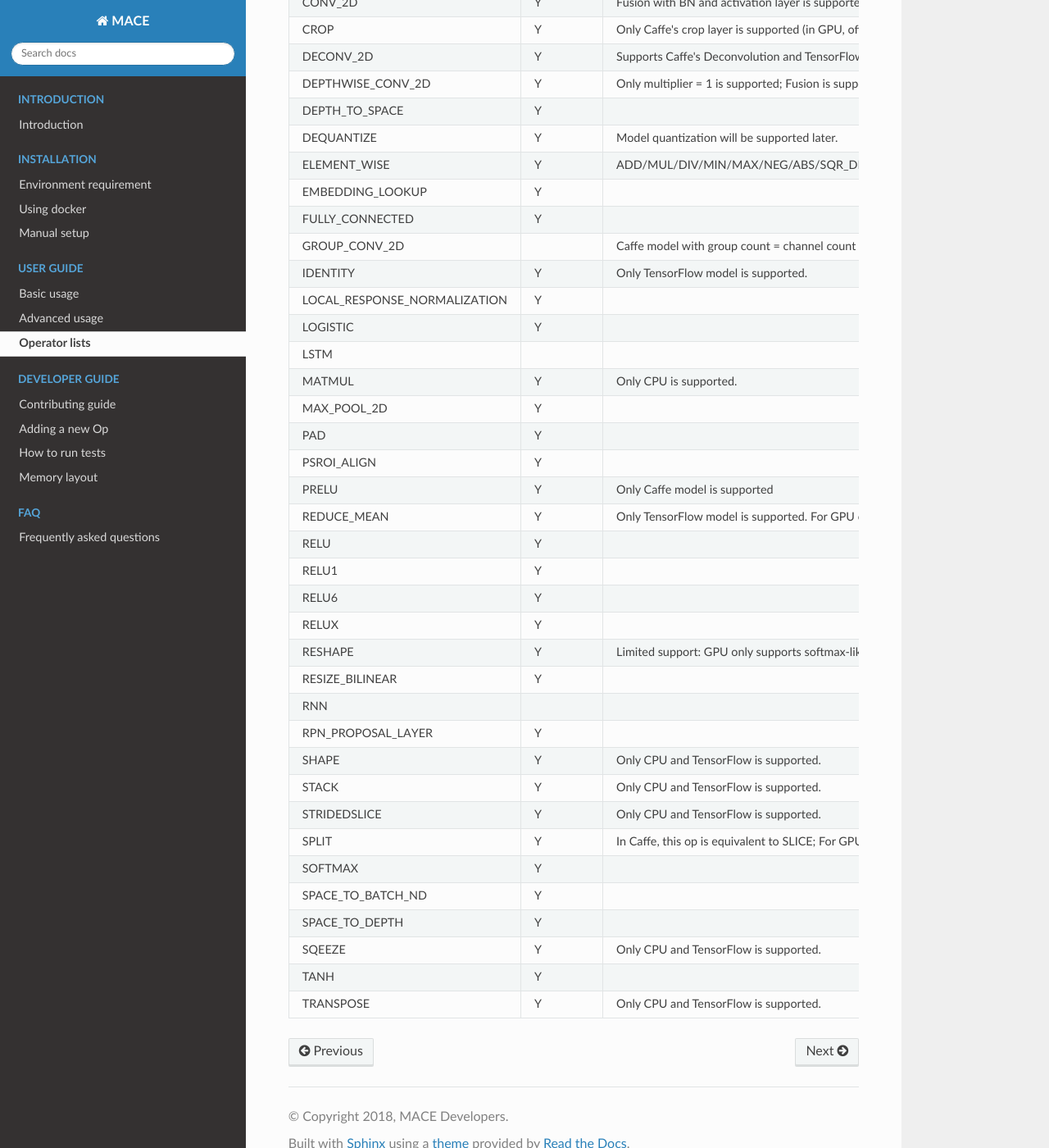
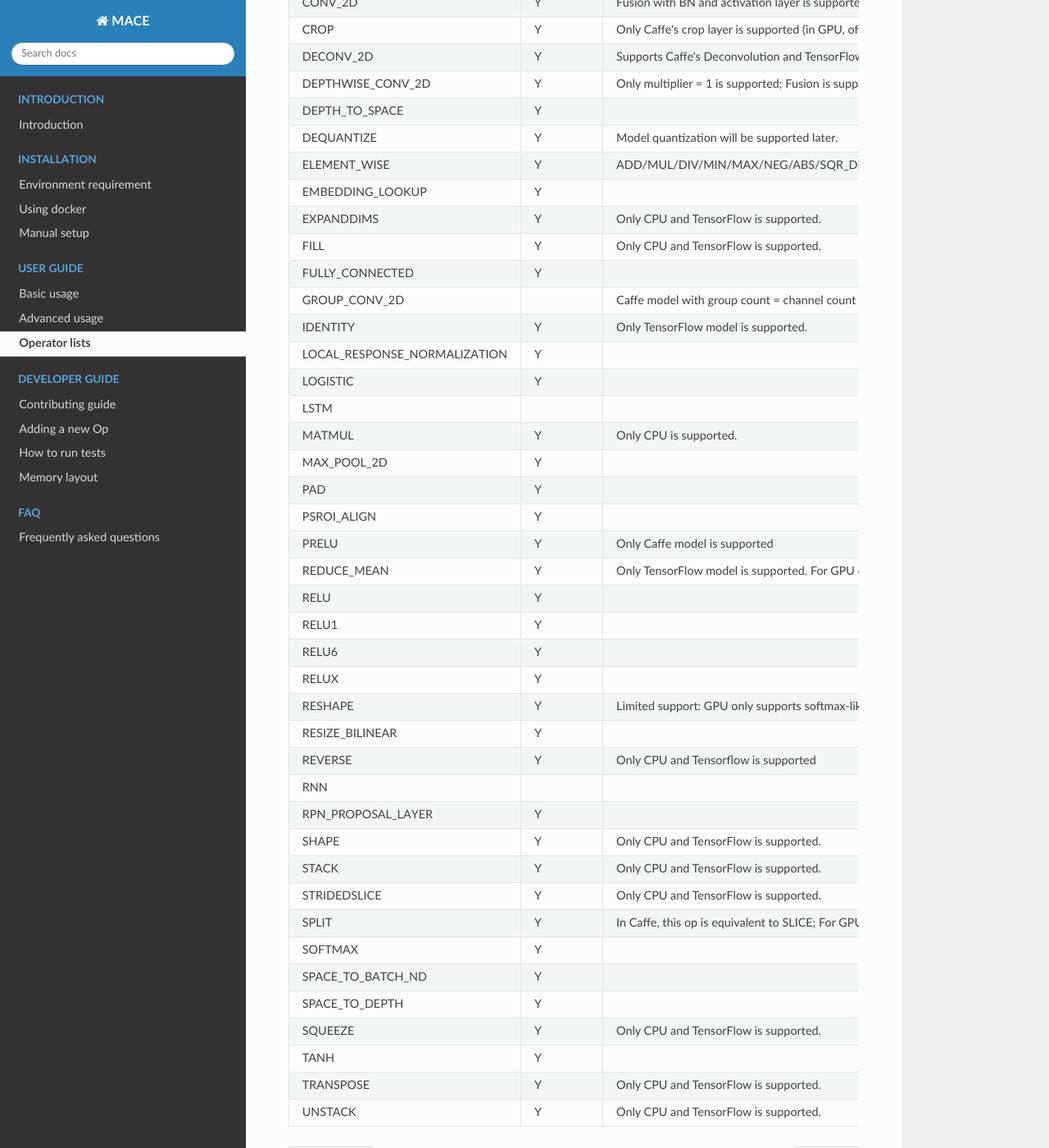
Before and after one commit to XiaoMi/mace, a Sphinx documentation site: the page built from docs/user_guide/op_lists.rst, in a window 1280 px wide and 1400 px high, scrolled down 470 px. Shown: the whole window at 82% size. Built offline with Sphinx 7.4.7 and the Read the Docs theme 2.0.0, drawn with Linux system fonts in a browser that asks for light colours.

Commit message:
update op_list in docs

```diff
--- a/docs/user_guide/op_lists.rst
+++ b/docs/user_guide/op_lists.rst
@@ -21,6 +21,8 @@ Operator lists
     "DEQUANTIZE","Y","Model quantization will be supported later."
     "ELEMENT_WISE","Y","ADD/MUL/DIV/MIN/MAX/NEG/ABS/SQR_DIFF/POW/RSQRT/EQUAL"
     "EMBEDDING_LOOKUP","Y",""
+    "EXPANDDIMS","Y","Only CPU and TensorFlow is supported."
+    "FILL","Y","Only CPU and TensorFlow is supported."
     "FULLY_CONNECTED","Y",""
     "GROUP_CONV_2D","","Caffe model with group count = channel count is supported."
     "IDENTITY","Y","Only TensorFlow model is supported."
@@ -39,6 +41,7 @@ Operator lists
     "RELUX","Y",""
     "RESHAPE","Y","Limited support: GPU only supports softmax-like usage, CPU only supports the usage which not change the storage format."
     "RESIZE_BILINEAR","Y",""
+    "REVERSE","Y","Only CPU and Tensorflow is supported"
     "RNN","",""
     "RPN_PROPOSAL_LAYER","Y",""
     "SHAPE","Y","Only CPU and TensorFlow is supported."
@@ -48,6 +51,7 @@ Operator lists
     "SOFTMAX","Y",""
     "SPACE_TO_BATCH_ND", "Y",""
     "SPACE_TO_DEPTH","Y",""
-    "SQEEZE","Y","Only CPU and TensorFlow is supported."
+    "SQUEEZE","Y","Only CPU and TensorFlow is supported."
     "TANH","Y",""
     "TRANSPOSE","Y","Only CPU and TensorFlow is supported."
+    "UNSTACK","Y","Only CPU and TensorFlow is supported."
```
